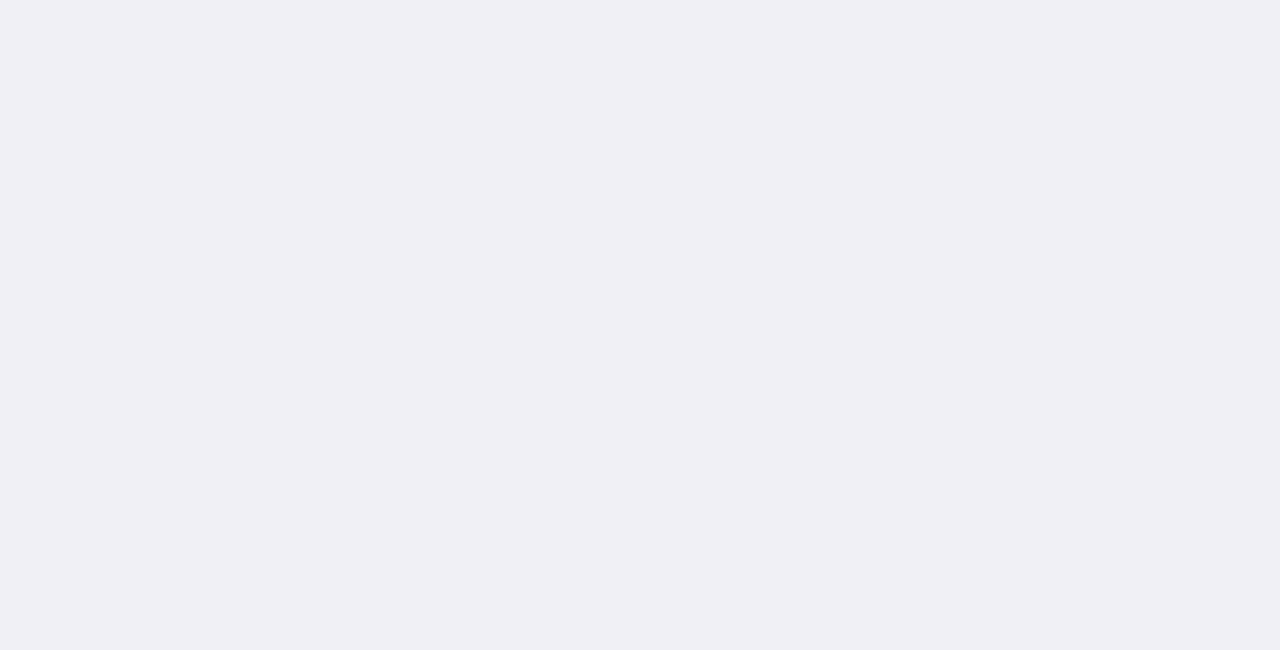
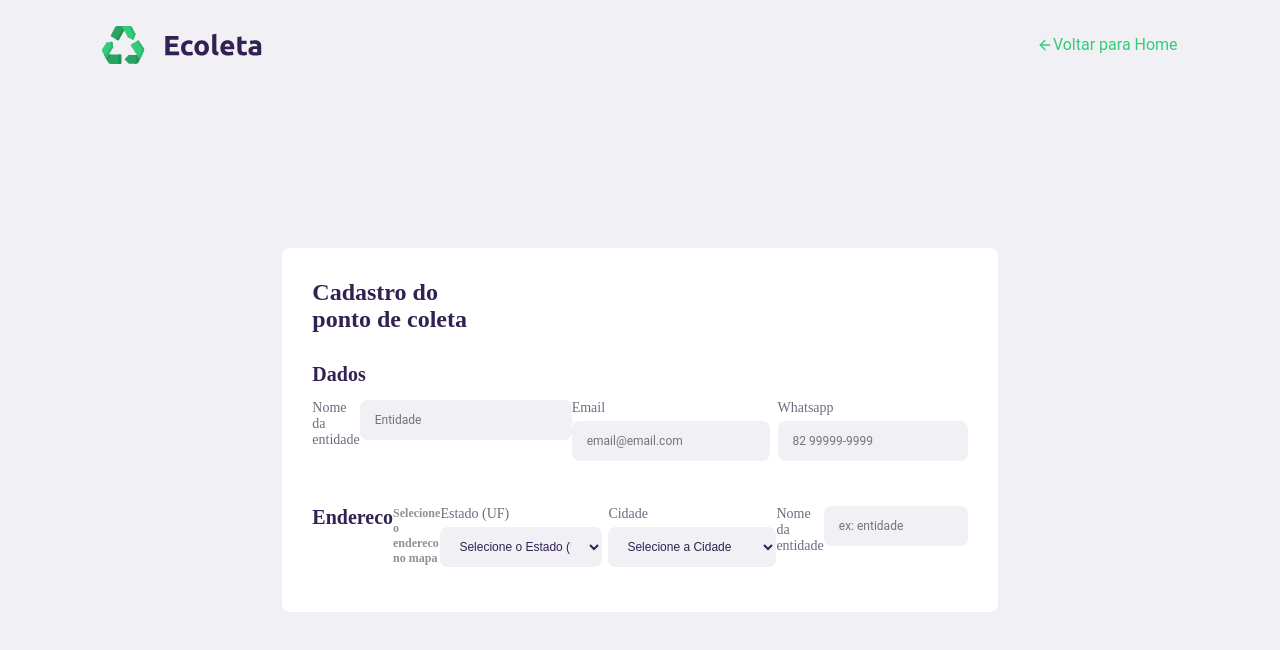
Before and after one commit to antonycms/next-level-week-01, a React (Create React App) app in the folder frontend/: page /create-point in a window 1280 px wide. Shown: the top 650 px of the page. Built offline with nearby package versions, Linux system fonts and the light colour scheme.

Commit message:
added page to create new point

```diff
--- a/frontend/src/App.css
+++ b/frontend/src/App.css
@@ -2,6 +2,7 @@
   --primary-color: #34CB79;
   --title-color: #322153;
   --text-color: #6C6C80;
+  --background-color: ##F0F0F5;
 }
 
 * {
--- a/frontend/src/pages/CreatePoint/index.tsx
+++ b/frontend/src/pages/CreatePoint/index.tsx
@@ -1,9 +1,73 @@
-import React from 'react';
+import React from "react";
+import { Link } from "react-router-dom";
+import { FiArrowLeft } from "react-icons/fi";
 
-// import { Container } from './styles';
+import "./styles.css";
+import logo from "../../assets/logo.svg";
 
 const CreatePoint: React.FC = () => {
-  return <div />;
-}
+  return (
+    <div id="create-container">
+      <header>
+        <img src={logo} alt="Ecoleta" />
+        <Link to="/">
+          <FiArrowLeft />
+          <span>Voltar para Home</span>
+        </Link>
+      </header>
+
+      <form action="">
+        <h2>
+          Cadastro do <br /> ponto de coleta
+        </h2>
+
+        <fieldset>
+          <legend>Dados</legend>
+          <label htmlFor="nome">Nome da entidade</label>
+          <input className="col-10" type="text" placeholder="Entidade" />
+
+          <div className="col-container">
+            <div className="col col-5">
+              <label htmlFor="endereco">Email</label>
+              <input
+                type="email"
+                placeholder="email@email.com"
+              />
+            </div>
+            <div className="col col-4">
+              <label htmlFor="whatsapp">Whatsapp</label>
+              <input type="text" placeholder="82 99999-9999" />
+            </div>
+          </div>
+        </fieldset>
+
+        <fieldset>
+          <div className="space-betwen">
+            <legend>Endereco</legend>
+            <span>Selecione o endereco no mapa</span>
+          </div>
+          <div className="col-container">
+            <div className="col col-4">
+              <label htmlFor="name">Estado (UF)</label>
+              <select name="" id="">
+                <option value="0">Selecione o Estado (UF)</option>
+              </select>
+            </div>
+
+            <div className="col col-5">
+              <label htmlFor="endereco">Cidade</label>
+              <select name="" id="">
+                <option value="0">Selecione a Cidade</option>
+              </select>
+            </div>
+          </div>
+
+          <label htmlFor="name">Nome da entidade</label>
+          <input className="col-10" type="text" placeholder="ex: entidade" />
+        </fieldset>
+      </form>
+    </div>
+  );
+};
 
 export default CreatePoint;
--- a/frontend/src/pages/CreatePoint/styles.css
+++ b/frontend/src/pages/CreatePoint/styles.css
@@ -0,0 +1,108 @@
+#create-container {
+  height: 100vh;
+  width: 100%;
+  display: flex;
+  flex-direction: column;
+  justify-content: center;
+  align-items: center;
+  padding: 10%;
+}
+
+#create-container header {
+  position: absolute;
+  padding: 2% 8% ;
+  width: 100%;
+  top: 0;
+  display: flex;
+  justify-content: space-between;
+  align-items: center;
+}
+
+#create-container header img{
+  max-width: 160px;
+}
+
+#create-container header a{
+  display: flex;
+  align-items: center;
+  color: var(--primary-color);
+}
+
+#create-container form {
+  margin-top: 60px;
+  width: 70%;
+  background-color: white;
+  border-radius: 8px;
+  padding: 3%;
+}
+
+#create-container form fieldset {
+  margin-top: 30px;
+  display: flex;
+  border: 0;
+}
+
+#create-container form fieldset legend {
+  margin-bottom: 14px;
+  color: var(--title-color);
+  font-family: Ubuntu;
+  font-weight: bold;
+  font-size: 20px;
+}
+
+#create-container form fieldset span {
+  margin-bottom: 14px;
+  color: rgba(104, 104, 104, 0.726);
+  font-family: Ubuntu;
+  font-weight: bold;
+  font-size: 12px;
+}
+
+#create-container form .space-betwen {
+  display: flex;
+  justify-content: space-between;
+}
+
+#create-container form fieldset label{
+  color: var(--text-color);
+  font-size: 14px;
+  font-family: Ubuntu;
+  margin-bottom: 5px;
+}
+
+#create-container form fieldset input, #create-container form fieldset select{
+  background-color: #F0F0F5;
+  border: 0;
+  border-radius: 8px;
+  height: 40px;
+  padding: 0 15px;
+  margin-bottom: 15px;
+  font-size: 12px;
+  color: var(--title-color);
+}
+
+#create-container form .col-container{
+  display: flex;
+  justify-content: space-between;
+}
+
+#create-container form .col{
+  display: flex;
+  flex-direction: column;
+}
+
+.col-10{
+ width: 100%;
+}
+.col-8 {
+  width: 80%;
+}
+.col-5 {
+  width: 50%;
+}
+.col-4 {
+  width: 48%;
+}
+.col-2 {
+  width: 20%;
+}
--- a/frontend/src/pages/Home/index.tsx
+++ b/frontend/src/pages/Home/index.tsx
@@ -1,4 +1,5 @@
 import React from "react";
+import { Link } from "react-router-dom";
 import { FiSearch, FiLogIn } from "react-icons/fi";
 
 import "./styles.css";
@@ -11,10 +12,10 @@ const pages: React.FC = () => {
       <header id="home-header">
         <img src={logo} alt="logo Ecoleta" />
 
-        <a className="link" href="/">
+        <Link className="link" to="/create-point">
           <FiLogIn />
           <p>Cadastre um ponto de coleta</p>
-        </a>
+        </Link>
       </header>
 
       <div id="home-content">
@@ -24,12 +25,12 @@ const pages: React.FC = () => {
             Ajudamos pessoas a encontrarem pontos de coleta de forma eficiente
           </p>
 
-          <a className="link btn" href="/">
+          <Link className="link btn" to="/">
             <div className="icon">
-            <FiSearch  />
+              <FiSearch />
             </div>
             <p>Pesquisar pontos de coleta</p>
-          </a>
+          </Link>
         </div>
         <div id="background-content" />
       </div>
--- a/frontend/src/pages/Home/styles.css
+++ b/frontend/src/pages/Home/styles.css
@@ -63,10 +63,9 @@
   flex: 1 1 1310px;
 }
 
-
 #home-content strong {
   color: #322153;
-  font-size: 60px;
+  font-size: 50px;
 }
 
 #home-content p {
```
